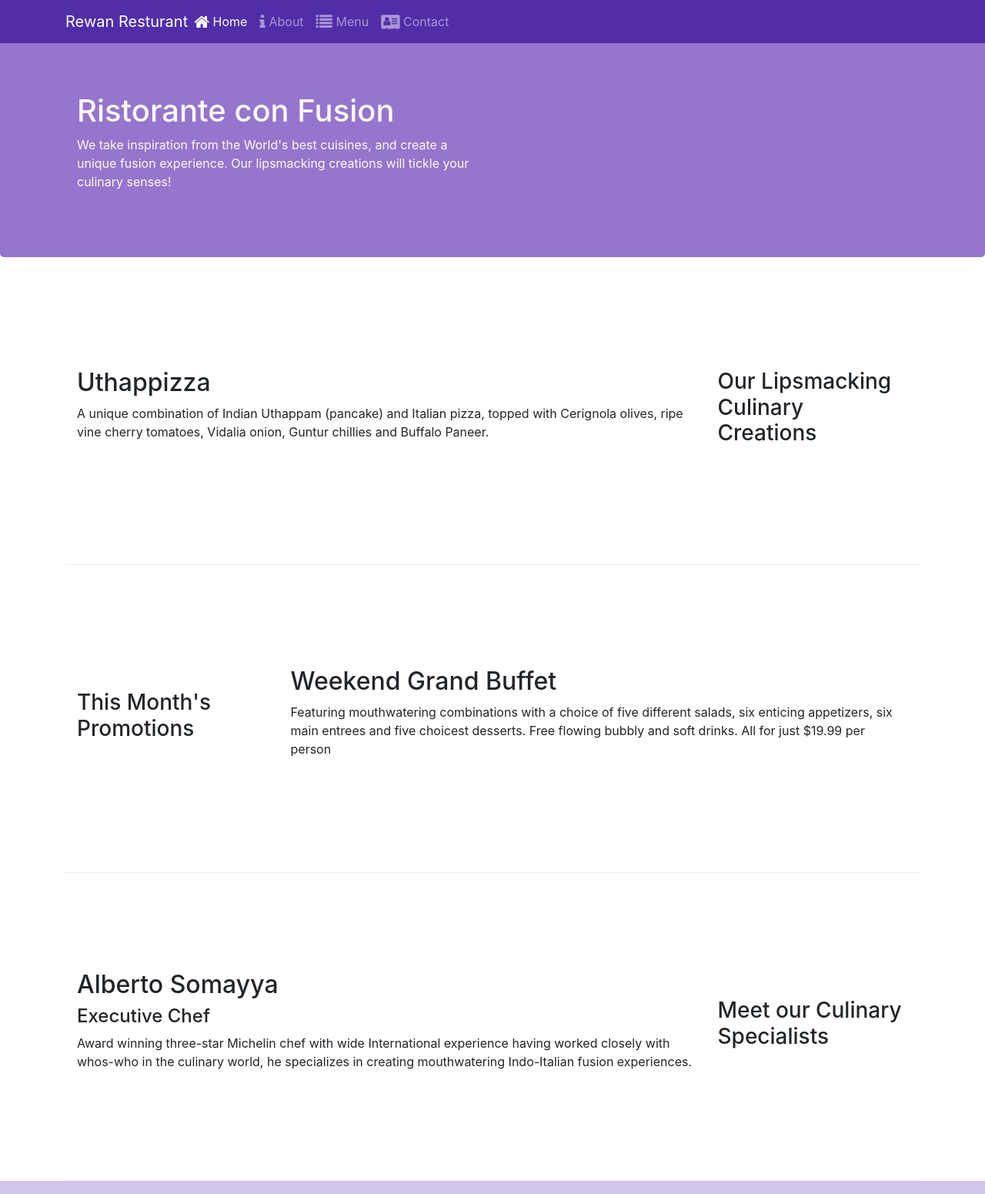
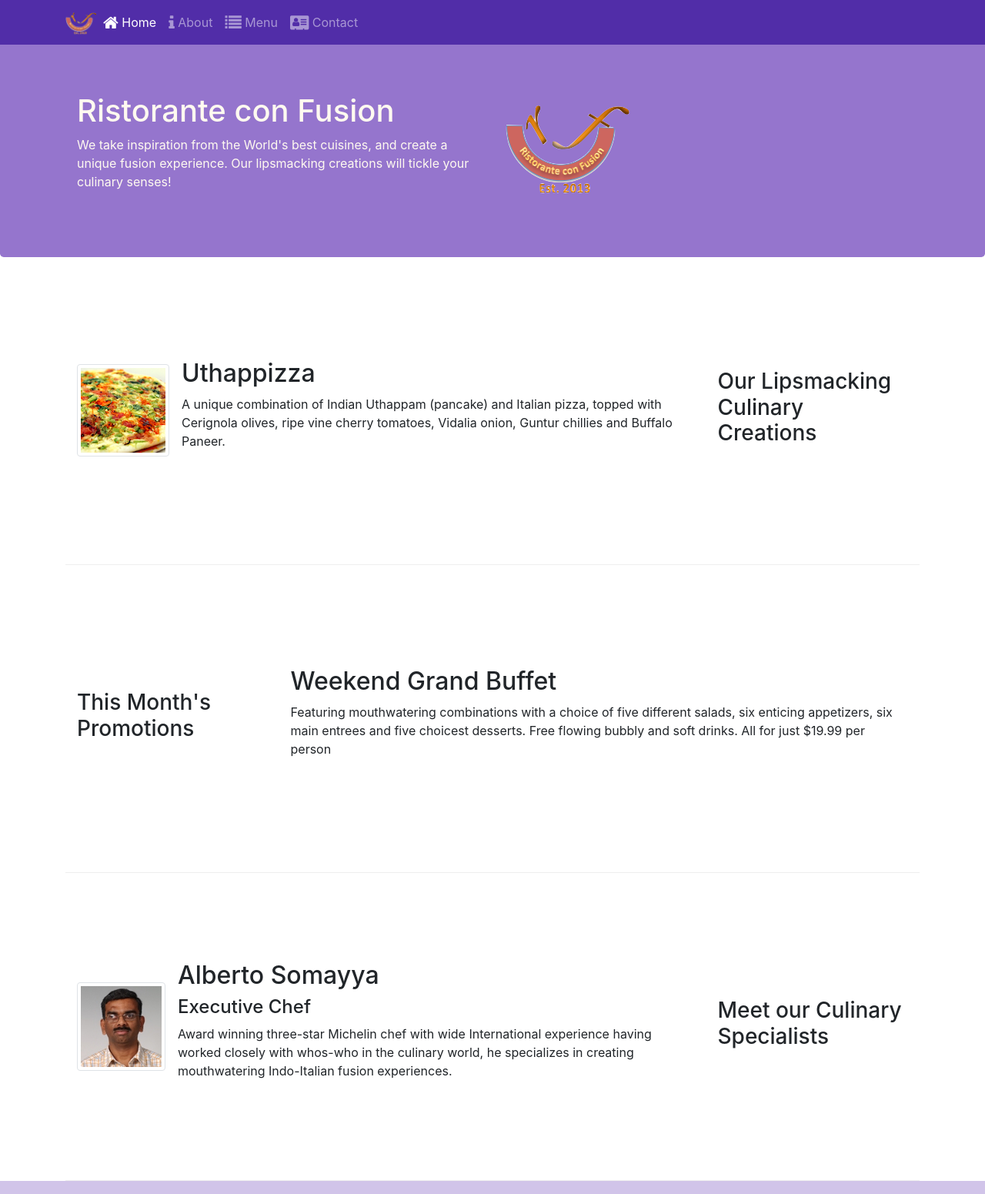
Before and after one commit to ronysalem/Bootstrap4, a website: page index.html in a window 1280 px wide. Shown: the top 1551 px of the page at 77% size. Drawn offline with nearby package versions, Linux system fonts and the light colour scheme.

Commit message:
media and images

```diff
--- a/index.html
+++ b/index.html
@@ -24,7 +24,7 @@
             <span class="navbar-toggler-icon"></span>
 
         </button>
-        <a class="navbar-brand mr-auto" href="#">Rewan Resturant</a>
+        <a class="navbar-brand mr-auto" href="#"><img src="img/logo.png" height="30" width="41"></a>
         <div class="collapse navbar-collapse" id="Navbar">
             <ul class="navbar-nav mr-auto"><!--mr auto to specify right margin to push content as left as possible-->
             <li class="nav-item active"><a class="nav-link" href="#"><span class="fa fa-home fa-lg"></span> Home</a></li>
@@ -45,7 +45,9 @@
                     <h1>Ristorante con Fusion</h1>
                     <p>We take inspiration from the World's best cuisines, and create a unique fusion experience. Our lipsmacking creations will tickle your culinary senses!</p>
                 </div>
-                <div class="col-12 col-sm"><!--entire row in extra small screen size and half rowe the left overcoloumns in the row from small to extra large-->
+                <!--entire row in extra small screen size and half rowe the left overcoloumns in the row from small to extra large-->
+                <div class="col-12 col-sm align-self-center">
+                    <img src="img/logo.png" class="img-fluid">
                 </div>
             </div>
         </div>
@@ -56,9 +58,15 @@
             <div class="col-12 col-sm-4 order-sm-last col-md-3">
                 <h3>Our Lipsmacking Culinary Creations</h3>
             </div>
-            <div class="col col-sm  order-sm-first col-md"><!--new row in extra small screen size and complete remaining 8 coloumns in small and complete remaining 9 coloumns in medium-->
-                <h2>Uthappizza</h2>
-                <p>A unique combination of Indian Uthappam (pancake) and Italian pizza, topped with Cerignola olives, ripe vine cherry tomatoes, Vidalia onion, Guntur chillies and Buffalo Paneer.</p>
+            <!--new row in extra small screen size and complete remaining 8 coloumns in small and complete remaining 9 coloumns in medium-->
+            <div class="col col-sm  order-sm-first col-md">
+                <div class="media">
+                    <img class="d-flex mr-3 img-thumbnail align-self-center" src="img/uthappizza.png" alt="Uthappizza">
+                    <div class="media-body">
+                        <h2 class="mt-0">Uthappizza</h2>
+                        <p>A unique combination of Indian Uthappam (pancake) and Italian pizza, topped with Cerignola olives, ripe vine cherry tomatoes, Vidalia onion, Guntur chillies and Buffalo Paneer.</p>
+                    </div>
+                </div>
             </div>
         </div>
 
@@ -78,9 +86,16 @@
                 <h3>Meet our Culinary Specialists</h3>
             </div>
             <div class="col col-sm order-sm-first col-md">
-                <h2>Alberto Somayya</h2>
-                <h4>Executive Chef</h4>
-                <p>Award winning three-star Michelin chef with wide International experience having worked closely with whos-who in the culinary world, he specializes in creating mouthwatering Indo-Italian fusion experiences. </p>
+                <div class="media">
+                    <img class="d-flex mr-3 img-thumbnail align-self-center"
+                    src="img/alberto.png" alt="alberto">
+                    <div class="media-body">
+                     <h2>Alberto Somayya</h2>
+                     <h4>Executive Chef</h4>
+                     <p>Award winning three-star Michelin chef with wide International experience having worked closely with whos-who in the culinary world, he specializes in creating mouthwatering Indo-Italian fusion experiences. </p>
+                    </div>
+                </div>
+
             </div>
         </div>
     </div>
```
Also changed, not shown: aboutus.html (+4 -3 lines), contactus.html (+3 -2 lines), img/alberto.png (added), img/buffet.png (added), img/logo.png (added), img/uthappizza.png (added), 1 other file.
